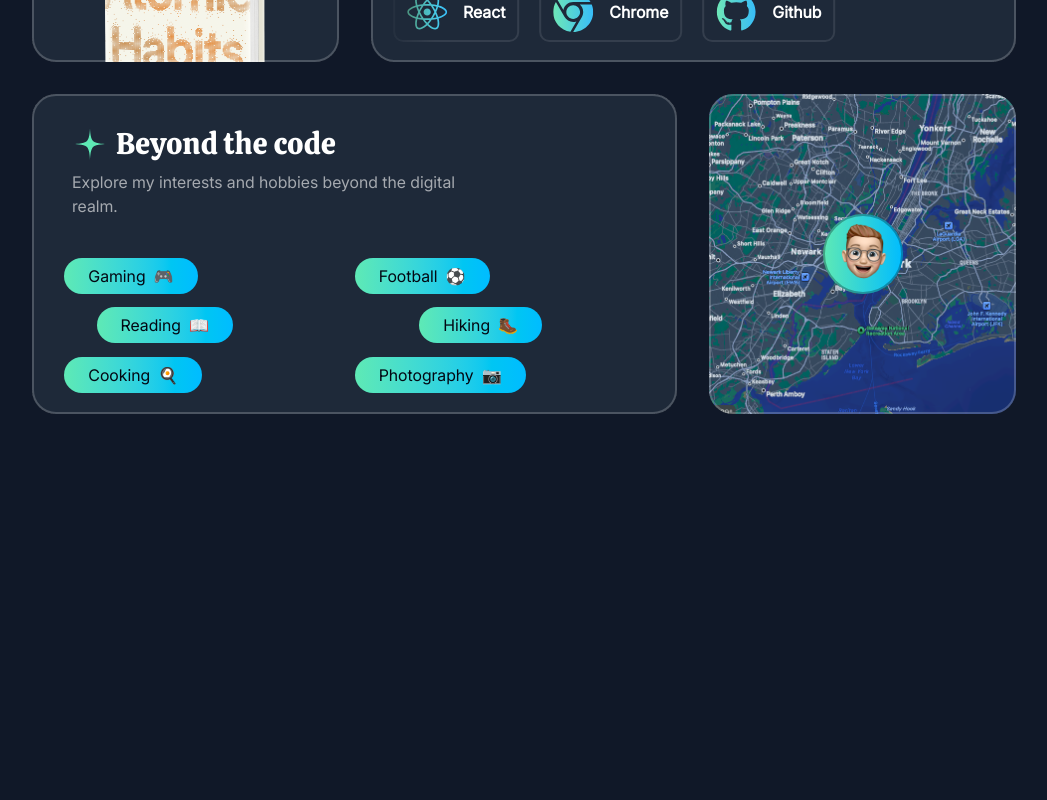
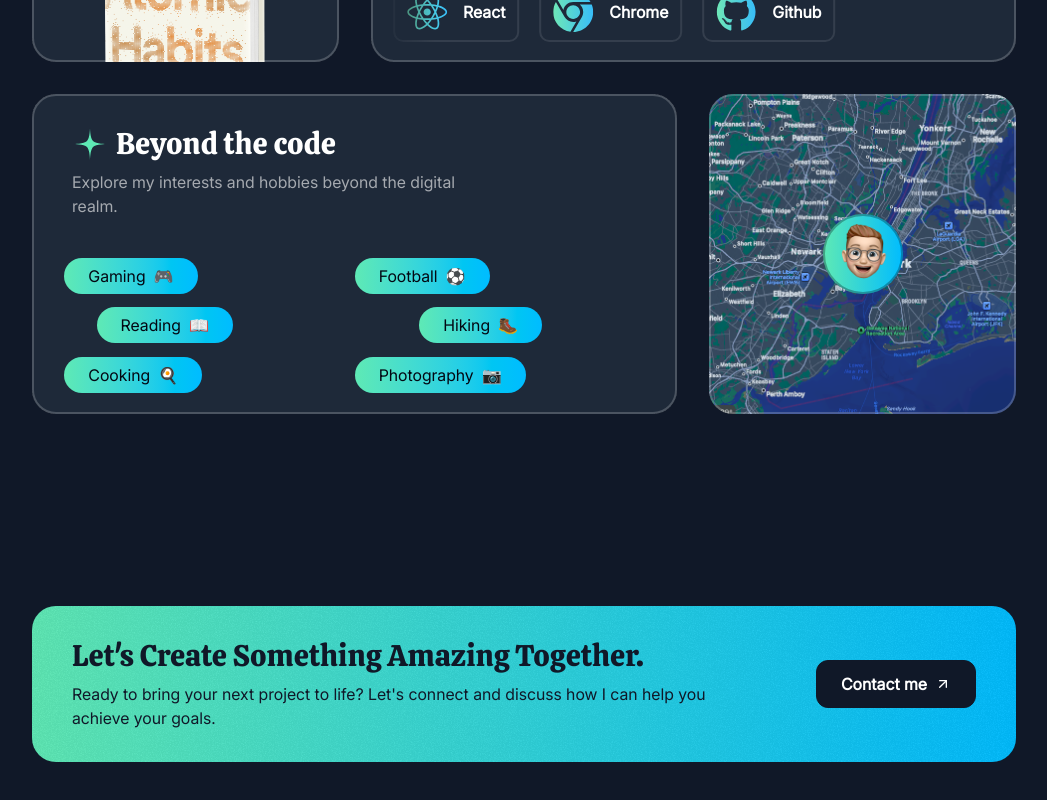
Before and after one commit to nsr7t/portfolio, a React (Vite) app: page / in a window 1280 px wide. Shown: the part 4502-5302 px from the top of the page, without its empty margins (116-1163 px from the left). Before the commit the page ends 5028 px from the top, so only its background shows below. Built offline with nearby package versions, Linux system fonts and the light colour scheme; the HTML template or start-up script is replaced by a standard one.

Commit message:
Removed some bug in Css and Added Contact us section with responsive view
Signed-off-by: Nasrat <nasratulla2006@gmail.com>

```diff
--- a/src/App.jsx
+++ b/src/App.jsx
@@ -4,6 +4,7 @@ import Projects from "./sections/Projects"
 import Tape from "./sections/Tape"
 import Testimonials from "./sections/Testimonials"
 import About from "./sections/About"
+import Contact from "./sections/Contact"
 
 function App() {
     return (
@@ -14,6 +15,7 @@ function App() {
             <Tape />
             <Testimonials />
             <About />
+            <Contact />
         </div>
     )
 }
--- a/src/sections/About.jsx
+++ b/src/sections/About.jsx
@@ -42,7 +42,7 @@ function About() {
                 />
                 <div className="mt-20 flex flex-col gap-8">
                     <div className="grid grid-cols-1 gap-8 md:grid-cols-5 lg:grid-cols-3">
-                        <Card className="col-span-1 h-[320px] md:col-span-1">
+                        <Card className="h-[320px] md:col-span-2 lg:col-span-1">
                             <CardHeader
                                 title=" My Reads"
                                 description="Explore the books shaping my perspective"
@@ -51,7 +51,7 @@ function About() {
                                 <img src={bookImage} alt="Book Cover" />
                             </div>
                         </Card>
-                        <Card className="col-span-2 h-[320px] md:col-span-2">
+                        <Card className="h-[320px] md:col-span-3 lg:col-span-2">
                             <CardHeader
                                 title="My Toolbox"
                                 description="Explore the technologies and tools I use to
@@ -67,7 +67,7 @@ function About() {
                         </Card>
                     </div>
                     <div className="grid grid-cols-1 gap-8 md:grid-cols-5 lg:grid-cols-3">
-                        <Card className="col-span-3 flex h-[320px] flex-col p-0 lg:col-span-2">
+                        <Card className="flex h-[320px] flex-col p-0 md:col-span-3 lg:col-span-2">
                             <CardHeader
                                 title="Beyond the code"
                                 description="Explore my interests and hobbies beyond the
@@ -93,7 +93,7 @@ function About() {
                                 ))}
                             </div>
                         </Card>
-                        <Card className="relative col-span-2 h-[320px] p-0 lg:col-span-1">
+                        <Card className="relative h-[320px] p-0 md:col-span-2 lg:col-span-1">
                             <img
                                 src={mapImage}
                                 alt="map image"
--- a/src/sections/Contact.jsx
+++ b/src/sections/Contact.jsx
@@ -1,5 +1,39 @@
+import ArrowUpRight from "../components/Icons/ArrowUpRight"
+import grainImage from "../assets/images/grain.jpg"
+
 function Contact() {
-    return <div></div>
+    return (
+        <div className="py-16 pt-14 lg:py-24 lg:pt-20">
+            <div className="container">
+                <div className="to relative z-0 overflow-hidden rounded-3xl bg-sky-400 bg-gradient-to-r from-emerald-300 px-10 py-8 text-center text-gray-900 md:text-left">
+                    <div
+                        className="absolute inset-0 -z-10 opacity-5"
+                        style={{ backgroundImage: `url(${grainImage})` }}
+                    ></div>
+                    <div className="flex flex-col items-center gap-8 md:flex-row md:gap-16">
+                        <div className="">
+                            <h2 className="font-calistoga text-2xl md:text-3xl">
+                                Let's Create Something Amazing Together.
+                            </h2>
+                            <p className="mt-2 text-sm md:text-base">
+                                Ready to bring your next project to life? Let's
+                                connect and discuss how I can help you achieve
+                                your goals.
+                            </p>
+                        </div>
+                        <div>
+                            <button className="inline-flex h-12 w-max items-center gap-2 rounded-xl border border-gray-900 bg-gray-900 px-6 text-white">
+                                <span className="font-semibold">
+                                    Contact me
+                                </span>
+                                <ArrowUpRight className="size-4" />
+                            </button>
+                        </div>
+                    </div>
+                </div>
+            </div>
+        </div>
+    )
 }
 
 export default Contact
```
